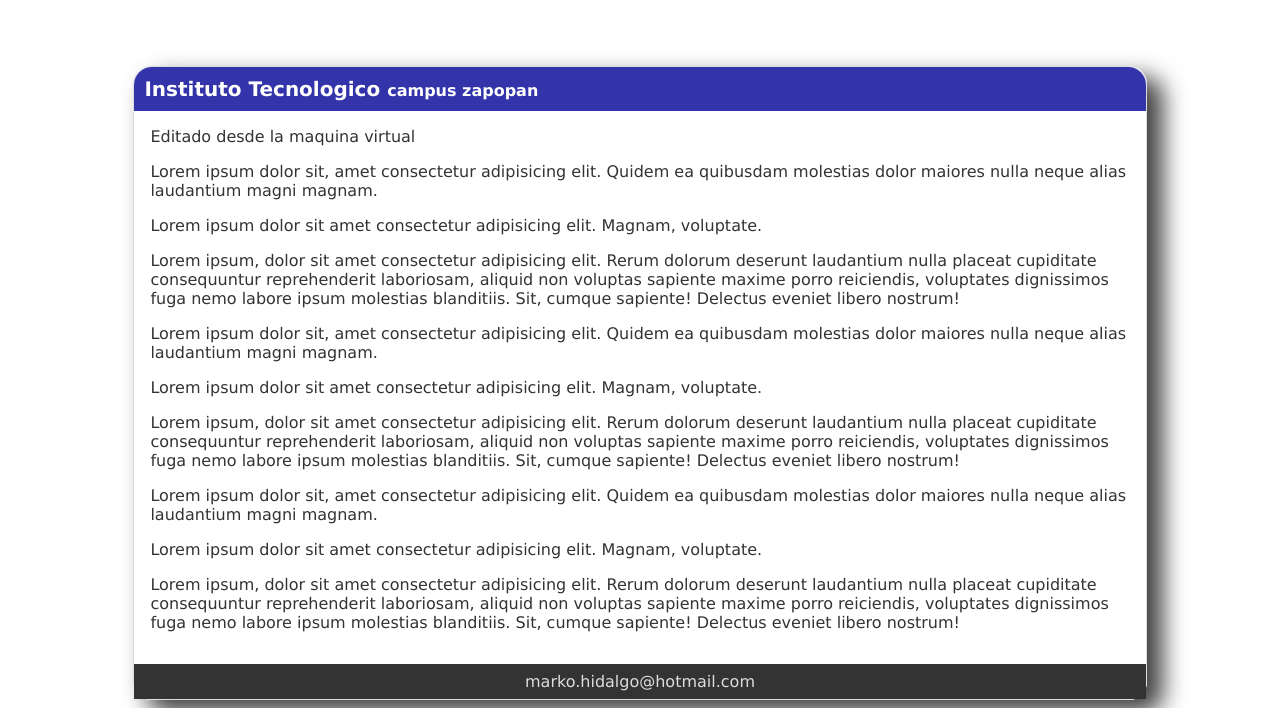
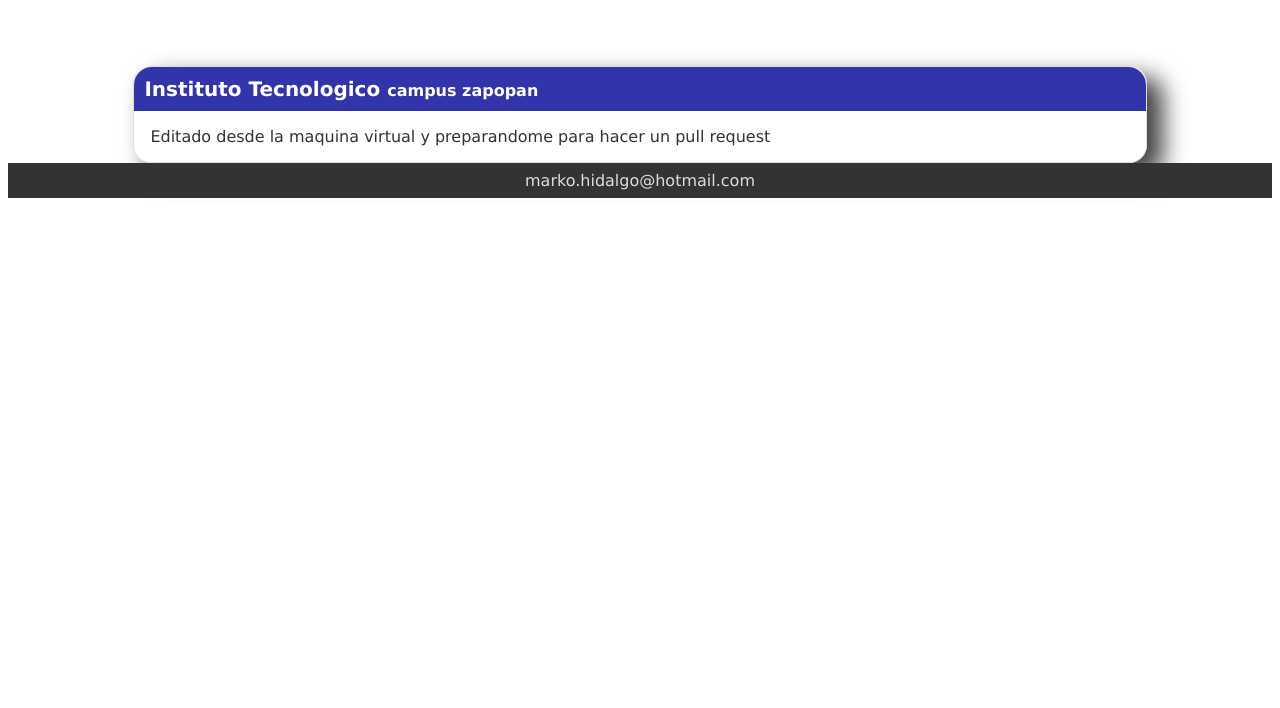
Before and after one commit to nibvle2/Sites, a plain HTML site: page Ejemplo/index.html in a window 1280 px wide. Shown: the part 326-1034 px from the top of the page. After the commit the page ends 800 px from the top, so only its background shows below. Drawn offline with Linux system fonts and the light colour scheme.

Commit message:
preparando el pull request

```diff
--- a/Ejemplo/index.html
+++ b/Ejemplo/index.html
@@ -20,20 +20,9 @@
         <div class="post">
 
 	   Editado desde la maquina virtual
-            <p>Lorem ipsum dolor sit, amet consectetur adipisicing elit. Quidem ea quibusdam molestias dolor maiores nulla neque alias laudantium magni magnam.</p>
-            <p>Lorem ipsum dolor sit amet consectetur adipisicing elit. Magnam, voluptate.</p>
-            <div class="boletin">
-                <p>Lorem ipsum, dolor sit amet consectetur adipisicing elit. Rerum dolorum deserunt laudantium nulla placeat cupiditate consequuntur reprehenderit laboriosam, aliquid non voluptas sapiente maxime porro reiciendis, voluptates dignissimos fuga nemo labore ipsum molestias blanditiis. Sit, cumque sapiente! Delectus eveniet libero nostrum!</p>
-            </div>
-            <p>Lorem ipsum dolor sit, amet consectetur adipisicing elit. Quidem ea quibusdam molestias dolor maiores nulla neque alias laudantium magni magnam.</p>
-            <p>Lorem ipsum dolor sit amet consectetur adipisicing elit. Magnam, voluptate.</p>
-            <div class="boletin">
-                <p>Lorem ipsum, dolor sit amet consectetur adipisicing elit. Rerum dolorum deserunt laudantium nulla placeat cupiditate consequuntur reprehenderit laboriosam, aliquid non voluptas sapiente maxime porro reiciendis, voluptates dignissimos fuga nemo labore ipsum molestias blanditiis. Sit, cumque sapiente! Delectus eveniet libero nostrum!</p>
-            </div>
-            <p>Lorem ipsum dolor sit, amet consectetur adipisicing elit. Quidem ea quibusdam molestias dolor maiores nulla neque alias laudantium magni magnam.</p>
-            <p>Lorem ipsum dolor sit amet consectetur adipisicing elit. Magnam, voluptate.</p>
-            <div class="boletin">
-                <p>Lorem ipsum, dolor sit amet consectetur adipisicing elit. Rerum dolorum deserunt laudantium nulla placeat cupiditate consequuntur reprehenderit laboriosam, aliquid non voluptas sapiente maxime porro reiciendis, voluptates dignissimos fuga nemo labore ipsum molestias blanditiis. Sit, cumque sapiente! Delectus eveniet libero nostrum!</p>
+       y preparandome para hacer un pull request
+
+
             </div>
 
 
```
